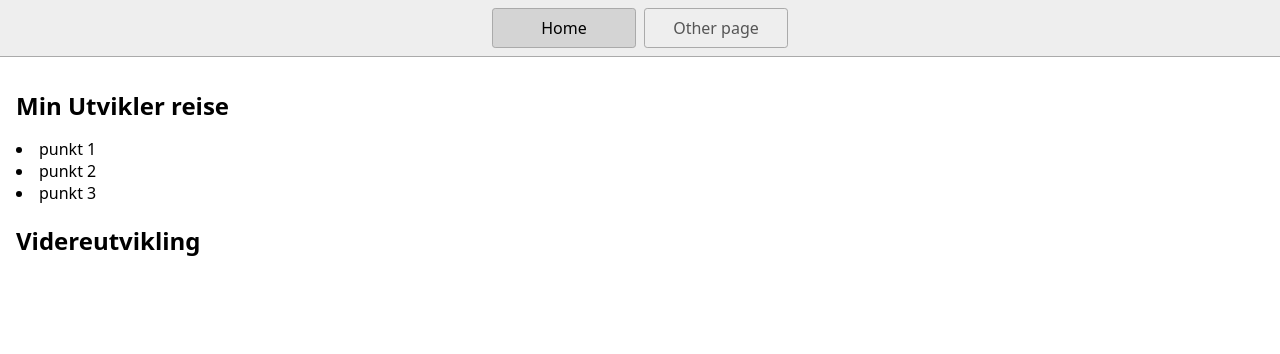
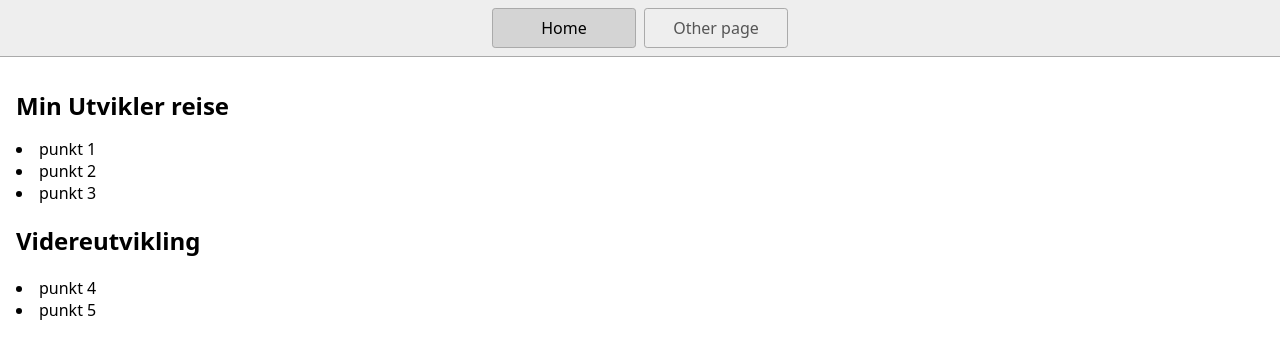
Before and after one commit to EvyBettina/stackblitz-starters-ukn2nxtest, a website: page index.html in a window 1280 px wide. Drawn offline with Linux system fonts and the light colour scheme.

Commit message:
Added punktliste under ny heading

```diff
--- a/index.html
+++ b/index.html
@@ -22,6 +22,8 @@
       <li>punkt 2</li>
       <li>punkt 3</li>
       <h2> Videreutvikling</h2>
+      <li>punkt 4</li>
+      <li>punkt 5</li>
     </main>
   </body>
 </html>
```
